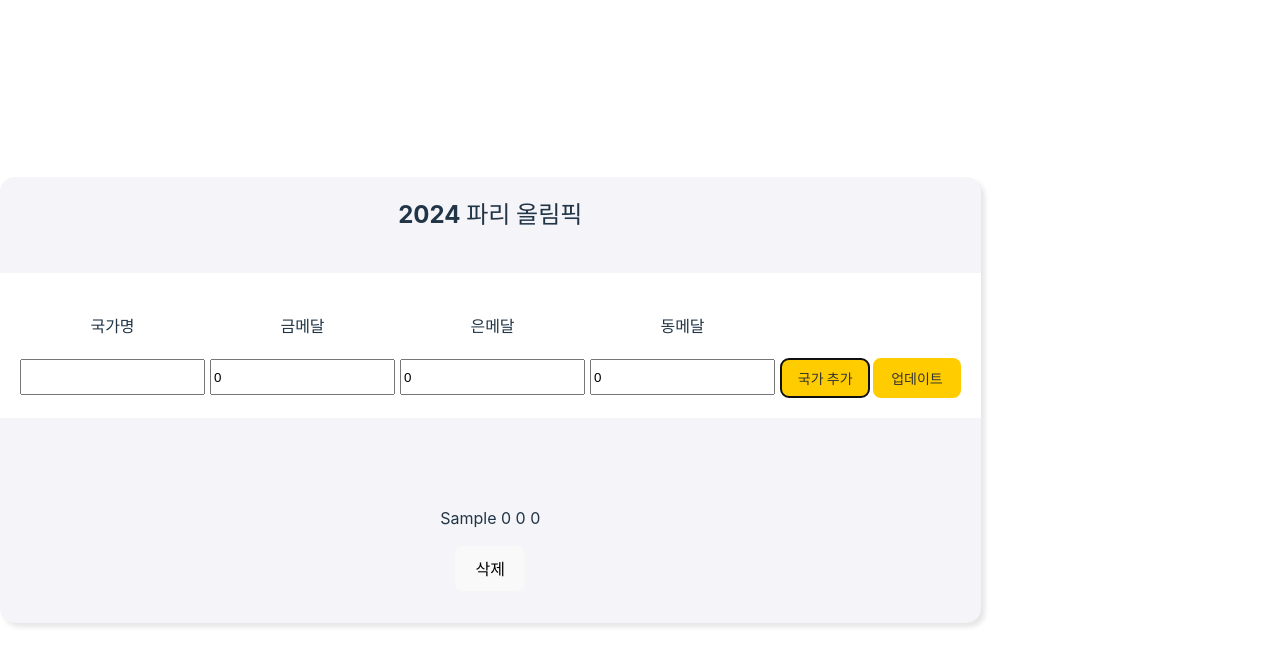
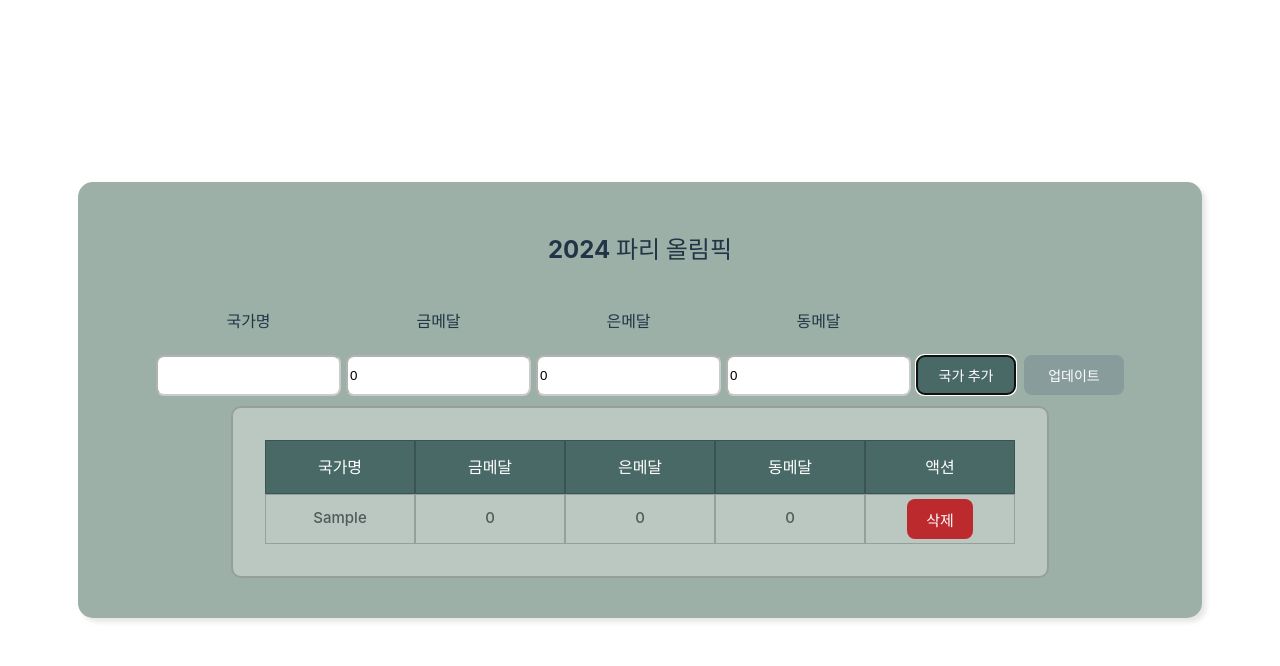
Before and after one commit to ye21iin/sparta-react-project01, a React (Vite) app: page / in a window 1280 px wide. Both pictures are taken after typing "Sample" into the empty fields and a click on the button "국가 추가". Shown: the top 666 px of the page. Built offline with nearby package versions, Linux system fonts and the light colour scheme.

Commit message:
Design: update CSS

```diff
--- a/src/App.css
+++ b/src/App.css
@@ -1,41 +1,114 @@
 #root {
   text-align: center;
-  background-color: #f4f4f9;
+  width: 100%;
+}
+.container {
+  padding: 30px 50px;
+  background-color: #9db0a7;
+  box-shadow: 4px 4px 5px #0000001a;
   border-radius: 15px;
-  box-shadow: 4px 4px 5px #0000001a;
+
+  width: 80%;
+  margin: 0 auto;
+
+  display: flex;
+  flex-direction: column;
+  align-items: center;
 }
 
 .form {
-  background-color: #fff;
-  margin: 40px auto;
-  padding: 20px;
-  max-width: 1000px;
-
   display: flex;
   gap: 5px;
-  justify-content: center;
 }
 
 .form input {
-  height: 30px;
+  height: 35px;
+  border-radius: 8px;
+  border-width: 2px;
+  border-color: rgba(0, 0, 0, 0.3);
 }
 
 .formBtns {
   display: flex;
-  gap: 3px;
+  gap: 8px;
 }
 
 .addBtn,
 .udBtn {
   height: 40px;
-  margin-top: 36%;
+  width: 100px;
+  margin-top: 32%;
 
-  color: #333;
-  background-color: #fc0;
+  color: #ffffff;
+  background-color: #486966;
   font-size: 14px;
   font-weight: 700;
 }
 
+.udBtn {
+  background-color: #889c9b;
+}
+
+.cardContainer {
+  margin-top: 2em;
+  padding: 2em;
+  width: 80%;
+  background-color: 9db0a7;
+}
+
 .card {
-  padding: 2em;
+  display: flex;
+  flex-direction: row;
+  justify-content: space-between;
+  gap: 50px;
 }
+
+.deleteBtn {
+  height: 40px;
+  font-weight: 500;
+  color: #ffffff;
+  background-color: #bd2a2e;
+}
+
+.deleteBtn:hover {
+  background-color: #ff1a1a;
+}
+
+.cardContainer {
+  width: 750px;
+  margin: 10px auto;
+
+  border: 2px solid rgba(0, 0, 0, 0.2);
+  border-radius: 10px;
+  background-color: rgba(255, 255, 255, 0.3);
+}
+
+.cardContainer table {
+  width: 100%;
+  border-collapse: separate;
+  border-spacing: 0;
+  display: table;
+  table-layout: fixed;
+}
+.cardContainer th {
+  background-color: rgba(72, 105, 102);
+  color: #ffffff;
+  border: 1px solid rgba(0, 0, 0, 0.2);
+  height: 50px;
+}
+.cardContainer tbody {
+  display: table-row-group;
+}
+
+.cardContainer td {
+  color: #4e5b5a;
+  border: 1px solid rgba(0, 0, 0, 0.2);
+  font-size: 15px;
+  font-weight: 500;
+}
+
+.cardContainer tr {
+  color: #4e5b5a;
+  height: 50px;
+  display: table-row;
+}
--- a/src/App.jsx
+++ b/src/App.jsx
@@ -1,18 +1,36 @@
-import { useEffect, useState } from "react";
+import { useState } from "react";
 import "./App.css";
 import List from "./List.jsx";
 import Form from "./Form.jsx";
 
 function App() {
   const [records, setRecords] = useState([]); // 메달 기록
+
   return (
     <div className="container">
       <div className="header">
         <h2>2024 파리 올림픽</h2>
         <Form records={records} setRecords={setRecords} />
       </div>
-      <div className="card">
-        <List records={records} setRecords={setRecords}></List>
+      <div className="cardContainer">
+        {records.length === 0 ? (
+          <p>아직 추가된 국가가 없습니다. 메달을 추적하세요!</p>
+        ) : (
+          <table>
+            <thead>
+              <tr>
+                <th>국가명</th>
+                <th>금메달</th>
+                <th>은메달</th>
+                <th>동메달</th>
+                <th>액션</th>
+              </tr>
+            </thead>
+            <tbody>
+              <List records={records} setRecords={setRecords} />
+            </tbody>
+          </table>
+        )}
       </div>
     </div>
   );
--- a/src/Form.jsx
+++ b/src/Form.jsx
@@ -1,7 +1,8 @@
-import { useEffect } from "react";
+import { useState } from "react";
 import Item from "./Item.jsx";
 
 const Form = ({ records, setRecords }) => {
+  // Item에서 반환되는 값들
   const {
     country,
     setCountry,
@@ -15,11 +16,6 @@ const Form = ({ records, setRecords }) => {
     updateRecord,
   } = Item({ records, setRecords });
 
-  // records 상태가 변경될 때마다 로그 출력
-  useEffect(() => {
-    console.log(records);
-  }, [records]);
-
   return (
     <form className="form" onSubmit={addRecord}>
       <div>
@@ -28,7 +24,7 @@ const Form = ({ records, setRecords }) => {
           type="text"
           value={country}
           onChange={(e) => setCountry(e.target.value)}
-        ></input>
+        />
       </div>
       <div>
         <h4>금메달</h4>
@@ -36,7 +32,7 @@ const Form = ({ records, setRecords }) => {
           type="number"
           value={gold}
           onChange={(e) => setGold(e.target.value)}
-        ></input>
+        />
       </div>
       <div>
         <h4>은메달</h4>
@@ -44,7 +40,7 @@ const Form = ({ records, setRecords }) => {
           type="number"
           value={silver}
           onChange={(e) => setSilver(e.target.value)}
-        ></input>
+        />
       </div>
       <div>
         <h4>동메달</h4>
@@ -52,17 +48,16 @@ const Form = ({ records, setRecords }) => {
           type="number"
           value={bronze}
           onChange={(e) => setBronze(e.target.value)}
-        ></input>
+        />
       </div>
       <div className="formBtns">
-        <button type="submit" className="addBtn" name="add">
+        <button type="submit" className="addBtn">
           국가 추가
         </button>
         <button
           type="button" // submit 이벤트와 충돌 방지
           className="udBtn"
           onClick={() => updateRecord(country, gold, silver, bronze)}
-          name="ud"
         >
           업데이트
         </button>
--- a/src/List.jsx
+++ b/src/List.jsx
@@ -1,28 +1,27 @@
+import React from "react";
+
 const List = ({ records, setRecords }) => {
   // func : 삭제
   const removeRecord = (id) => {
-    const filteredRecords = records.filter(function (record) {
-      return record.id !== id;
-    });
+    const filteredRecords = records.filter((record) => record.id !== id);
     setRecords(filteredRecords);
   };
 
-  return records.length === 0 ? (
-    <p>아직 추가된 국가가 없습니다. 메달을 추적하세요!</p>
-  ) : (
-    records
-      .sort((a, b) => b.gold - a.gold) // 금메달 기준 내림차순 정렬
-      .map((r) => {
-        return (
-          <div key={r.id}>
-            <p>
-              {r.country} {Number(r.gold)} {Number(r.silver)} {Number(r.bronze)}
-            </p>
-            <button onClick={() => removeRecord(r.id)}>삭제</button>
-          </div>
-        );
-      })
-  );
+  return records
+    .sort((a, b) => b.gold - a.gold)
+    .map((r) => (
+      <tr className="card" key={r.id}>
+        <td>{r.country}</td>
+        <td>{Number(r.gold)}</td>
+        <td>{Number(r.silver)}</td>
+        <td>{Number(r.bronze)}</td>
+        <td>
+          <button className="deleteBtn" onClick={() => removeRecord(r.id)}>
+            삭제
+          </button>
+        </td>
+      </tr>
+    ));
 };
 
 export default List;
```
